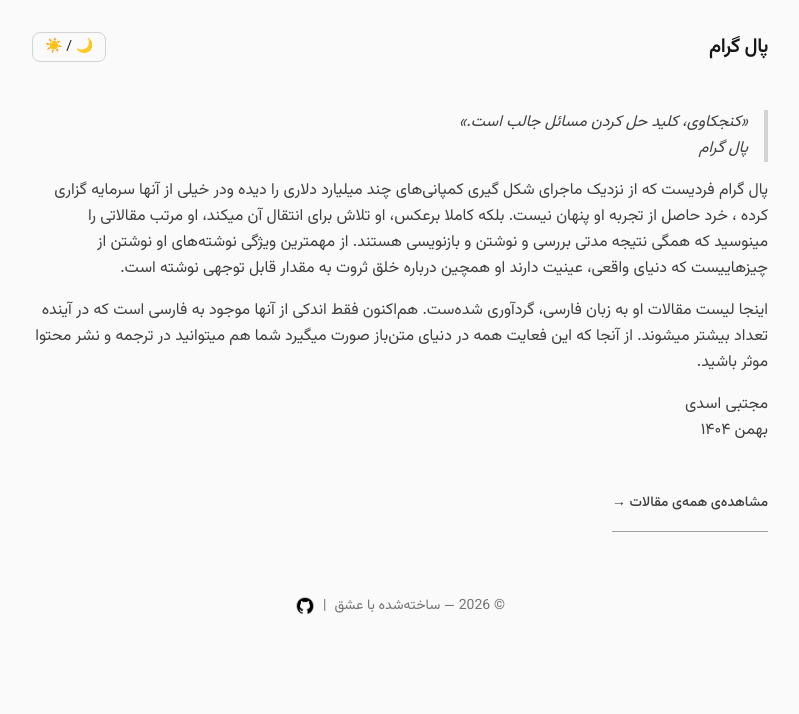
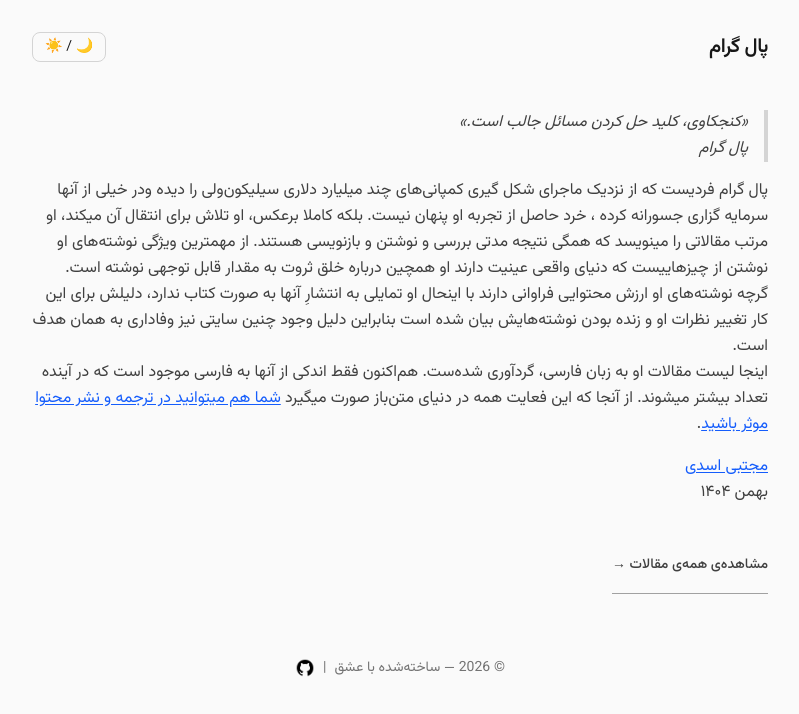
Before and after one commit to mojtabaasadi/pgessays, a Next.js app: page / in a window 1280 px wide. Shown: the top 714 px of the page, without its empty margins (340-1139 px from the left). Built offline with nearby package versions, Linux system fonts and the light colour scheme.

Commit message:
updated the introduction

```diff
--- a/app/layout.tsx
+++ b/app/layout.tsx
@@ -23,6 +23,7 @@
   return (
     <html lang="fa" dir="rtl" suppressHydrationWarning className={vazirmatn.variable}>
       <head>
+        <link rel="shortcut icon" href="http://ycombinator.com/arc/arc.png" />
         <script
           dangerouslySetInnerHTML={{
             __html: `
--- a/app/page.mdx
+++ b/app/page.mdx
@@ -6,15 +6,16 @@
 > «کنجکاوی، کلید حل کردن مسائل جالب است.»<br/>
 > *پال گرام*
 
-پال گرام فردیست که از نزدیک ماجرای شکل گیری کمپانی‌های چند میلیارد دلاری را دیده ودر خیلی از آنها سرمایه گزاری کرده
-، خرد حاصل از تجربه او پنهان نیست. بلکه کاملا برعکس، او تلاش برای انتقال آن میکند، او مرتب مقالاتی را مینوسید که همگی نتیجه مدتی بررسی و نوشتن و بازنویسی هستند. از مهمترین ویژگی نوشته‌های او نوشتن از چیزهاییست که
-دنیای واقعی، عینیت دارند
- او همچین درباره خلق ثروت به مقدار قابل توجهی نوشته‌ است.
+پال گرام فردیست که از نزدیک ماجرای شکل گیری کمپانی‌های چند میلیارد دلاری سیلیکون‌ولی  را دیده ودر خیلی از آنها سرمایه گزاری جسورانه کرده
+، خرد حاصل از تجربه او پنهان نیست. بلکه کاملا برعکس، او تلاش برای انتقال آن میکند، او مرتب مقالاتی را مینویسد که همگی نتیجه مدتی بررسی و نوشتن و بازنویسی هستند. از مهمترین ویژگی نوشته‌های او نوشتن از چیزهاییست که
+دنیای واقعی عینیت دارند
+ او همچین درباره خلق ثروت به مقدار قابل توجهی نوشته‌ است.<br />
+گرچه نوشته‌های او ارزش محتوایی فراوانی دارند با اینحال او تمایلی به انتشارِ آنها به صورت کتاب ندارد، دلیلش برای این کار تغییر نظرات او و زنده بودن نوشته‌هایش بیان شده است بنابراین
+دلیل وجود چنین سایتی  نیز وفاداری به همان هدف است.  <br />
+اینجا لیست مقالات او به زبان فارسی، گردآوری شده‌ست. هم‌اکنون فقط اندکی از آنها  به فارسی موجود است که در آینده تعداد بیشتر میشوند.
+از آنجا که این فعایت همه در دنیای متن‌باز صورت میگیرد [شما هم میتوانید در ترجمه و نشر محتوا موثر باشید](https://github.com/mojtabaasadi/pgessays).
 
-اینجا لیست مقالات او به زبان فارسی، گردآوری شده‌ست. هم‌اکنون فقط اندکی از آنها موجود به فارسی است که در آینده تعداد بیشتر میشوند.
-از آنجا که این فعایت همه در دنیای متن‌باز صورت میگیرد شما هم میتوانید در ترجمه و نشر محتوا موثر باشید.
-
- مجتبی اسدی <br/>
+[ مجتبی اسدی](https://x.com/@asa_moji) <br/>
 بهمن ۱۴۰۴
 
 <Link
```
